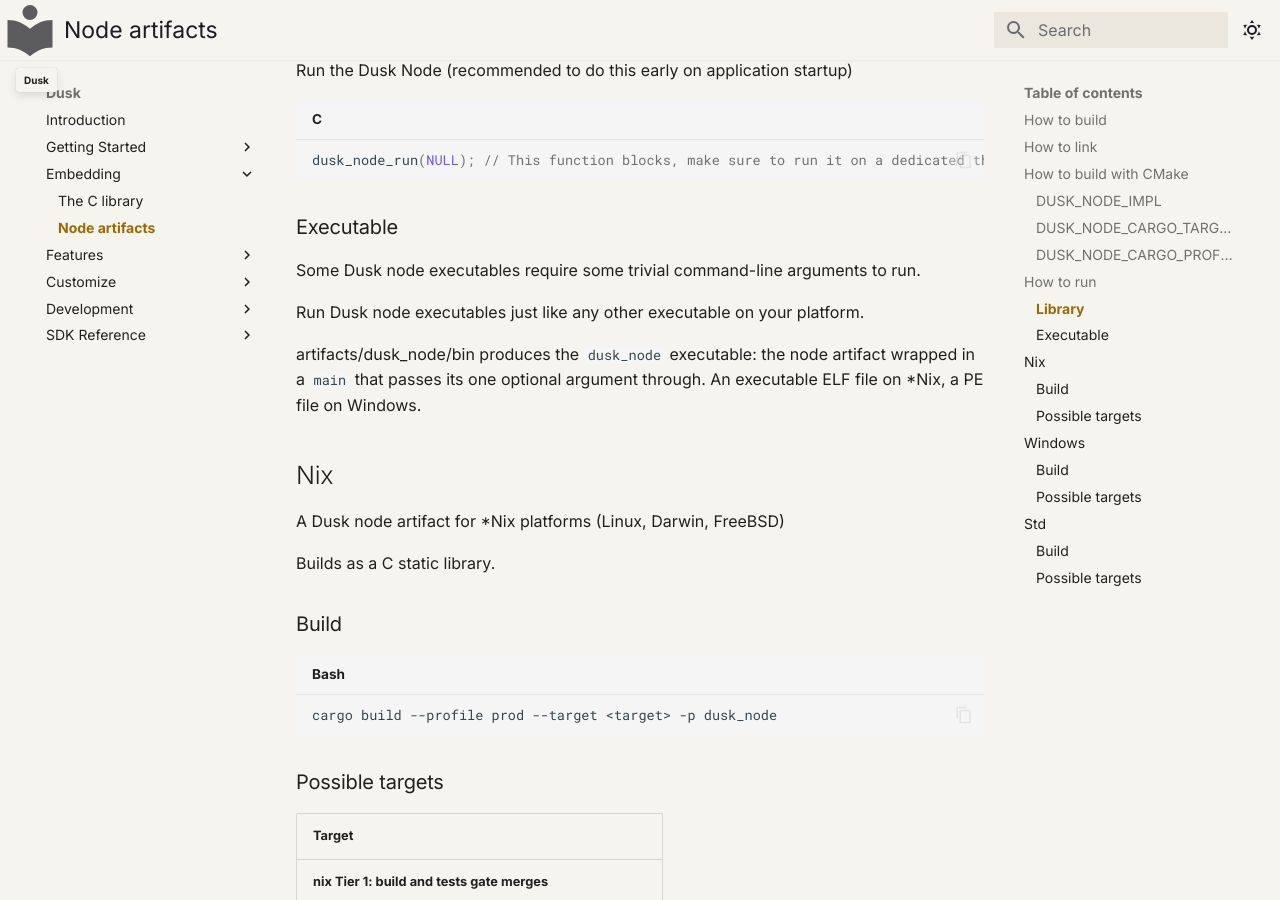
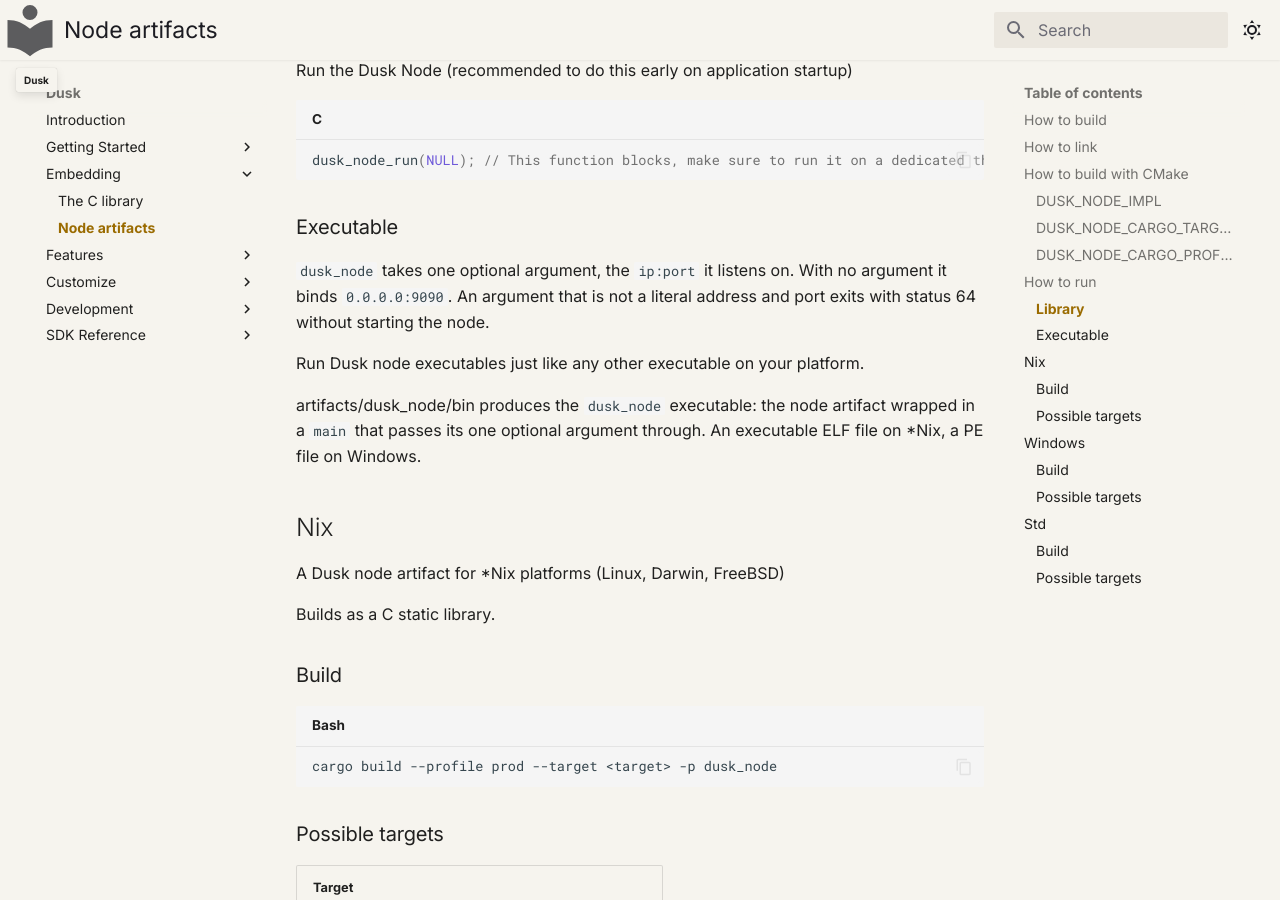
Before and after one commit to tomerze/dusk, an MkDocs documentation site: the page built from docs/docs/embedding/node-artifacts.md, in a window 1280 px wide and 900 px high, scrolled down 4117 px. Built offline with MkDocs 1.6.1 and Material for MkDocs 9.7.7, drawn with Linux system fonts in a browser that asks for light colours; comment, search, counter and statistics services are not loaded.

Commit message:
Update docs for the argument the node executable takes
The `Executable` section said some node executables require some trivial command-line arguments to run, which names no argument and tells a reader nothing they can act on.

`dusk_node` takes one optional argument, the `ip:port` it listens on; with none it binds `0.0.0.0:9090`, and an argument that is not a literal address and port exits with status 64 without starting the node. The page says that instead.

```diff
--- a/docs/docs/embedding/node-artifacts.md
+++ b/docs/docs/embedding/node-artifacts.md
@@ -144,7 +144,9 @@
 
 ### Executable
 
-Some Dusk node executables require some trivial command-line arguments to run.
+`dusk_node` takes one optional argument, the `ip:port` it listens on. With no
+argument it binds `0.0.0.0:9090`. An argument that is not a literal address and
+port exits with status 64 without starting the node.
 
 Run Dusk node executables just like any other executable on your platform.
 
```
